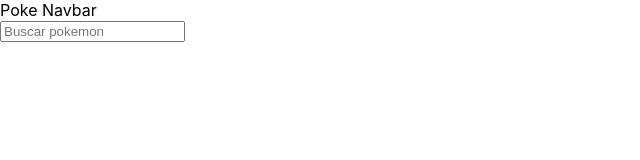
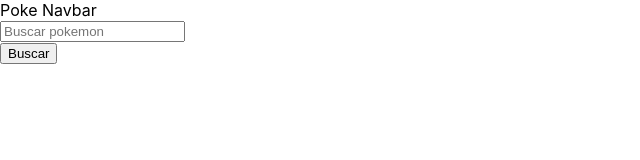
Before and after one commit to Marksolidor/Poke-Api, a React (Create React App) app: page / in a window 1280 px wide. Shown: the top 160 px of the page, without its empty margins (0-640 px from the left). Built offline with nearby package versions, Linux system fonts and the light colour scheme.

Commit message:
Feat seach button

```diff
--- a/src/components/SearchBar.jsx
+++ b/src/components/SearchBar.jsx
@@ -7,6 +7,10 @@ const SearchBar = () => {
         console.log(e.target.value);
         setSearch (e.target.value);
     }
+    const findPoke = (e) => {
+        console.log("Searching...")
+    }
+
     return (
 <>
 <div>
@@ -15,7 +19,7 @@ const SearchBar = () => {
     onChange={searching}/>
 </div>
 <div>
-    {search}
+    <button onClick={findPoke}> Buscar </button>
 </div>
 </>
     );
```
